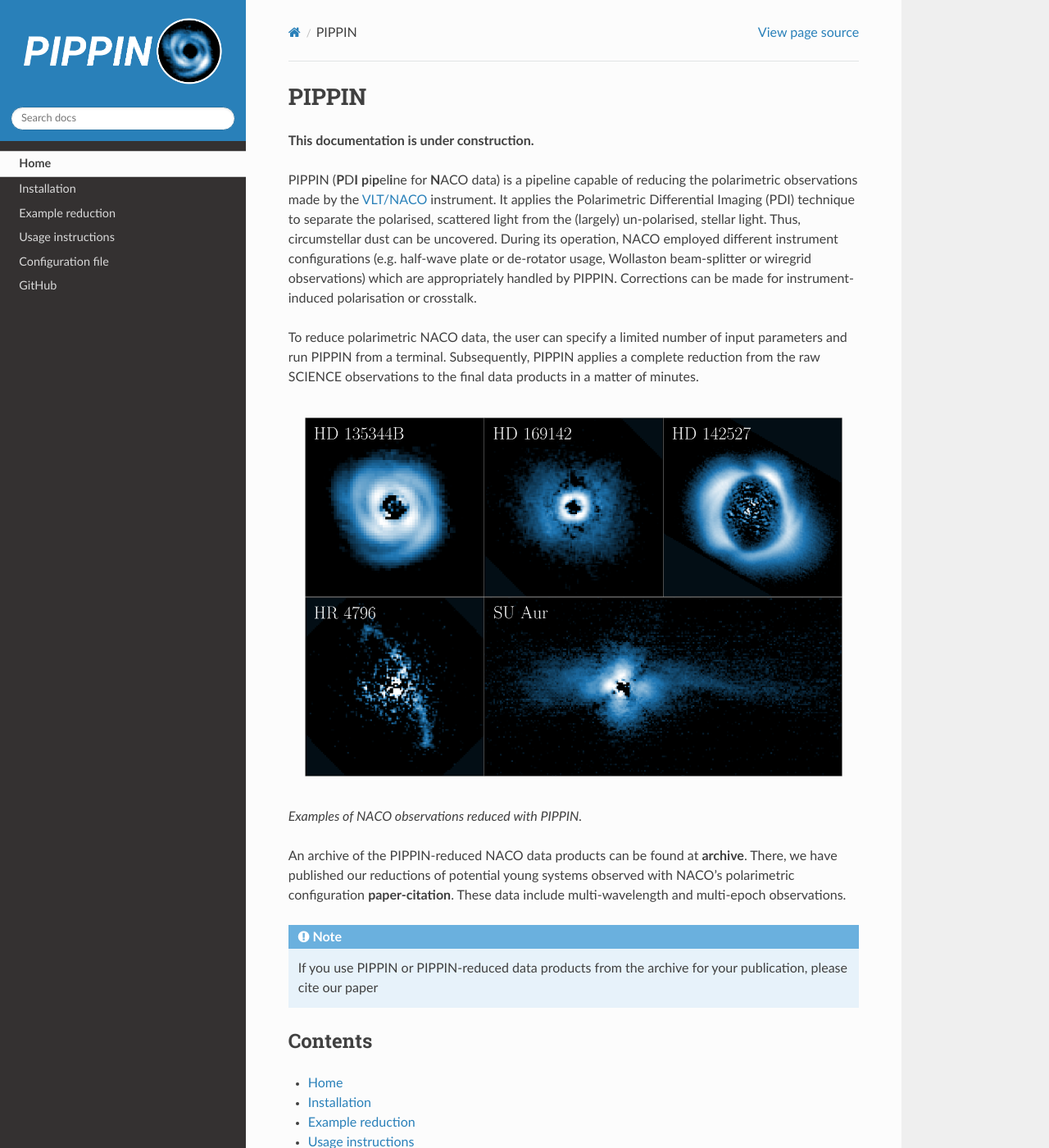
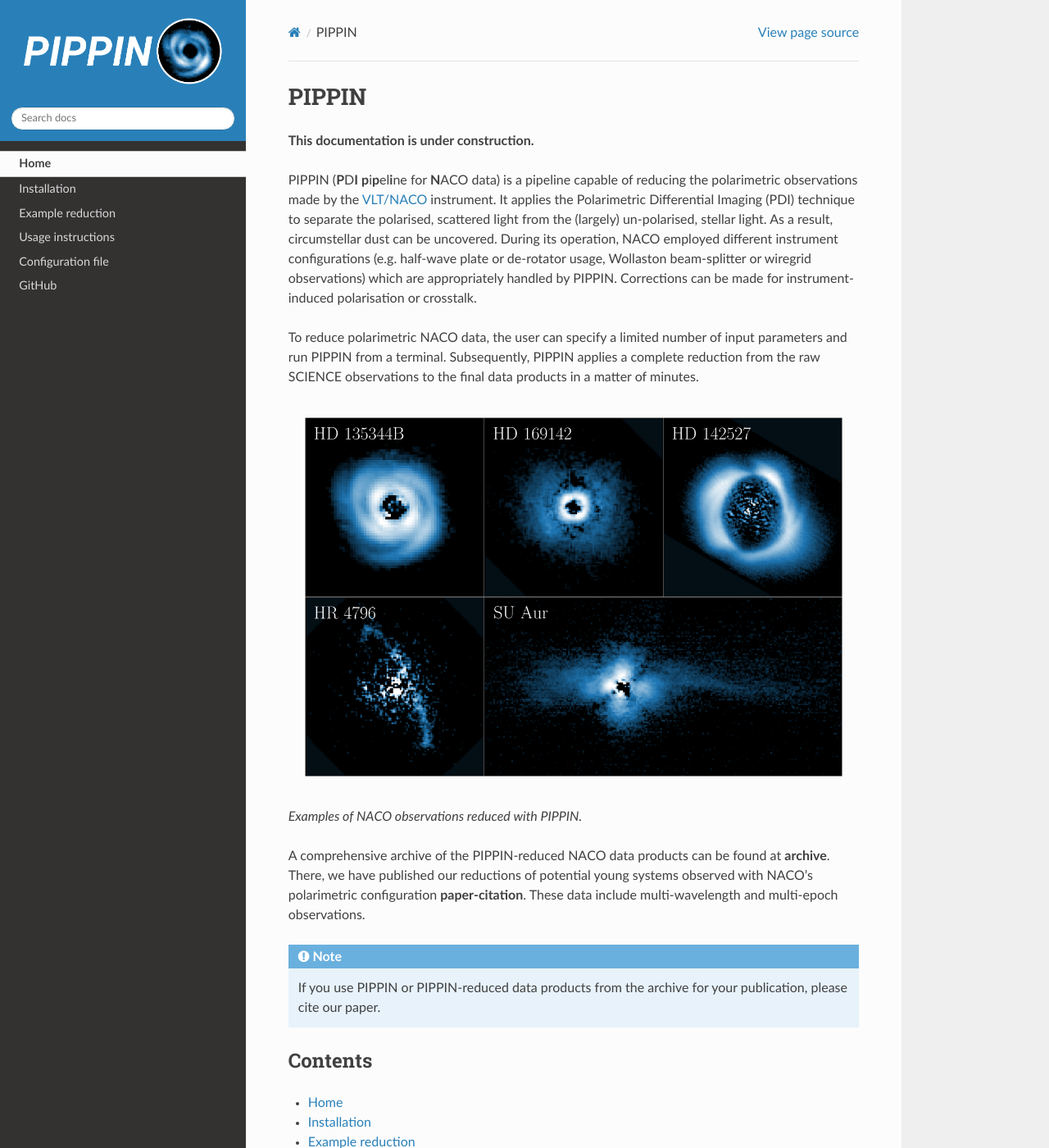
Before and after one commit to samderegt/PIPPIN-NACO, a Sphinx documentation site: the page built from docs/index.rst, in a window 1280 px wide and 1400 px high. Shown: the whole window at 82% size. Built offline with Sphinx 7.4.7 and the Read the Docs theme 2.0.0, drawn with Linux system fonts in a browser that asks for light colours.

```diff
--- a/docs/index.rst
+++ b/docs/index.rst
@@ -4,7 +4,7 @@ PIPPIN
 
 **This documentation is under construction.**
 
-PIPPIN (**P**\D\ **I**\  **p**\i\ **p**\el\ **i**\ne for **N**\ACO data) is a pipeline capable of reducing the polarimetric observations made by the `VLT/NACO <https://www.eso.org/sci/facilities/paranal/decommissioned/naco.html>`_ instrument. It applies the Polarimetric Differential Imaging (PDI) technique to separate the polarised, scattered light from the (largely) un-polarised, stellar light. Thus, circumstellar dust can be uncovered. During its operation, NACO employed different instrument configurations (e.g. half-wave plate or de-rotator usage, Wollaston beam-splitter or wiregrid observations) which are appropriately handled by PIPPIN. Corrections can be made for instrument-induced polarisation or crosstalk.
+PIPPIN (**P**\D\ **I**\  **p**\i\ **p**\el\ **i**\ne for **N**\ACO data) is a pipeline capable of reducing the polarimetric observations made by the `VLT/NACO <https://www.eso.org/sci/facilities/paranal/decommissioned/naco.html>`_ instrument. It applies the Polarimetric Differential Imaging (PDI) technique to separate the polarised, scattered light from the (largely) un-polarised, stellar light. As a result, circumstellar dust can be uncovered. During its operation, NACO employed different instrument configurations (e.g. half-wave plate or de-rotator usage, Wollaston beam-splitter or wiregrid observations) which are appropriately handled by PIPPIN. Corrections can be made for instrument-induced polarisation or crosstalk.
 
 To reduce polarimetric NACO data, the user can specify a limited number of input parameters and run PIPPIN from a terminal. Subsequently, PIPPIN applies a complete reduction from the raw SCIENCE observations to the final data products in a matter of minutes.
 
@@ -13,10 +13,10 @@ To reduce polarimetric NACO data, the user can specify a limited number of input
 
 *Examples of NACO observations reduced with PIPPIN.*
 
-An archive of the PIPPIN-reduced NACO data products can be found at **archive**. There, we have published our reductions of potential young systems observed with NACO's polarimetric configuration **paper-citation**. These data include multi-wavelength and multi-epoch observations.
+A comprehensive archive of the PIPPIN-reduced NACO data products can be found at **archive**. There, we have published our reductions of potential young systems observed with NACO's polarimetric configuration **paper-citation**. These data include multi-wavelength and multi-epoch observations.
 
 .. note::
-   If you use PIPPIN or PIPPIN-reduced data products from the archive for your publication, please :ref:`cite our paper <Citing PIPPIN>`
+   If you use PIPPIN or PIPPIN-reduced data products from the archive for your publication, please :ref:`cite our paper <Citing PIPPIN>`.
 
 
 Contents
```
Also changed, not shown: README.rst (added, +11 -0 lines), docs/source/example.rst (+6 -2 lines).
